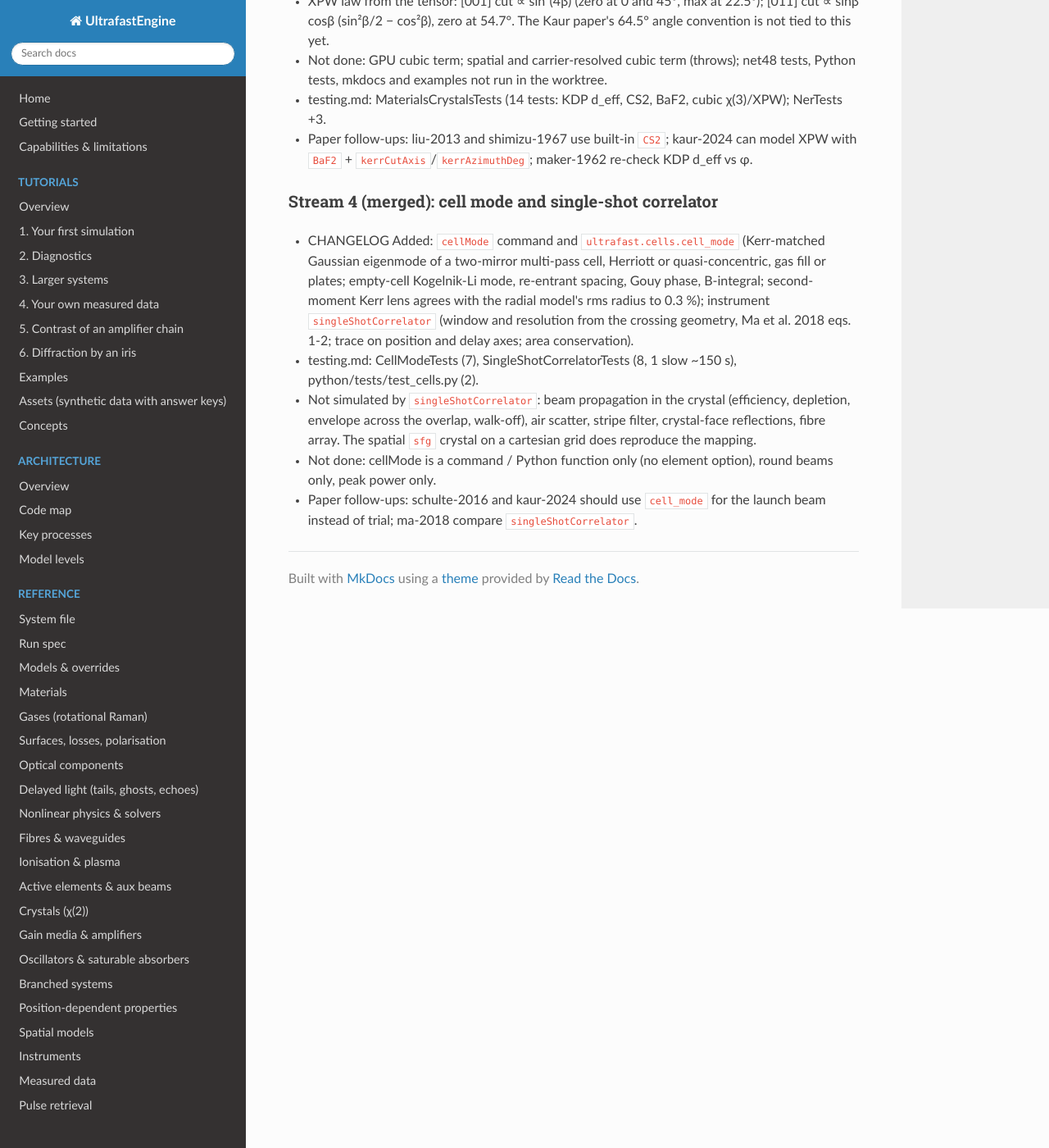
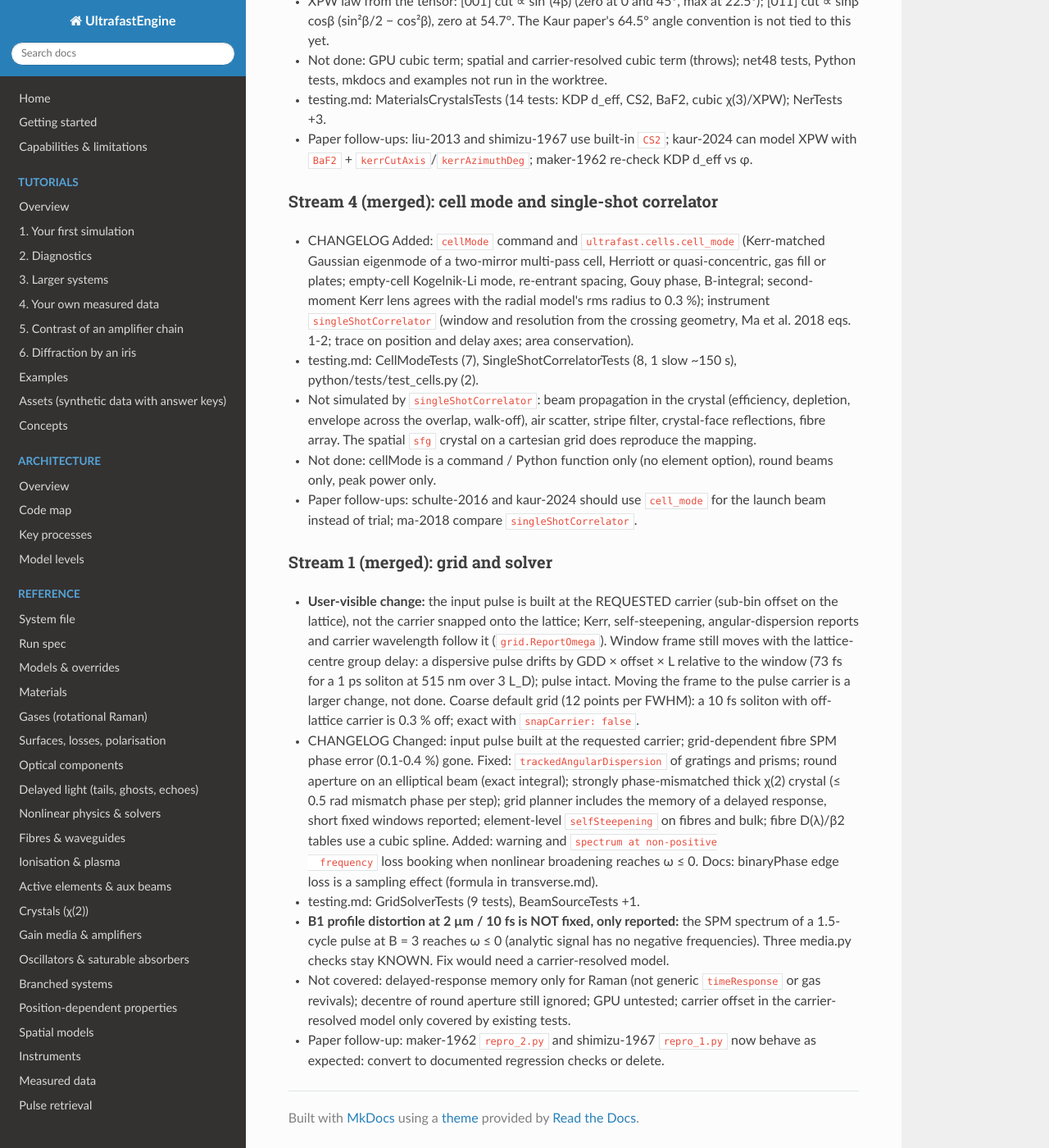
Before and after one commit to JosephCodemard/UltrafastEngine, an MkDocs documentation site: the page built from docs/design/plan-fixes-2026-11.md, in a window 1280 px wide and 1400 px high, scrolled down 2053 px. Shown: the whole window at 82% size. Built offline with MkDocs 1.6.1, drawn with Linux system fonts in a browser that asks for light colours; nearby versions of some CDN libraries.

Commit message:
Merge stream 1 final commits; plan notes

```diff
--- a/docs/design/plan-fixes-2026-11.md
+++ b/docs/design/plan-fixes-2026-11.md
@@ -71,3 +71,21 @@
   scatter, stripe filter, crystal-face reflections, fibre array. The spatial `sfg` crystal on a cartesian grid does reproduce the mapping.
 * Not done: cellMode is a command / Python function only (no element option), round beams only, peak power only.
 * Paper follow-ups: schulte-2016 and kaur-2024 should use `cell_mode` for the launch beam instead of trial; ma-2018 compare `singleShotCorrelator`.
+
+### Stream 1 (merged): grid and solver
+* **User-visible change:** the input pulse is built at the REQUESTED carrier (sub-bin offset on the lattice), not the carrier snapped onto the
+  lattice; Kerr, self-steepening, angular-dispersion reports and carrier wavelength follow it (`grid.ReportOmega`). Window frame still moves
+  with the lattice-centre group delay: a dispersive pulse drifts by GDD × offset × L relative to the window (73 fs for a 1 ps soliton at
+  515 nm over 3 L_D); pulse intact. Moving the frame to the pulse carrier is a larger change, not done. Coarse default grid (12 points per
+  FWHM): a 10 fs soliton with off-lattice carrier is 0.3 % off; exact with `snapCarrier: false`.
+* CHANGELOG Changed: input pulse built at the requested carrier; grid-dependent fibre SPM phase error (0.1-0.4 %) gone. Fixed:
+  `trackedAngularDispersion` of gratings and prisms; round aperture on an elliptical beam (exact integral); strongly phase-mismatched thick
+  χ(2) crystal (≤ 0.5 rad mismatch phase per step); grid planner includes the memory of a delayed response, short fixed windows reported;
+  element-level `selfSteepening` on fibres and bulk; fibre D(λ)/β2 tables use a cubic spline. Added: warning and `spectrum at non-positive
+  frequency` loss booking when nonlinear broadening reaches ω ≤ 0. Docs: binaryPhase edge loss is a sampling effect (formula in transverse.md).
+* testing.md: GridSolverTests (9 tests), BeamSourceTests +1.
+* **B1 profile distortion at 2 µm / 10 fs is NOT fixed, only reported:** the SPM spectrum of a 1.5-cycle pulse at B = 3 reaches ω ≤ 0 (analytic
+  signal has no negative frequencies). Three media.py checks stay KNOWN. Fix would need a carrier-resolved model.
+* Not covered: delayed-response memory only for Raman (not generic `timeResponse` or gas revivals); decentre of round aperture still ignored; GPU
+  untested; carrier offset in the carrier-resolved model only covered by existing tests.
+* Paper follow-up: maker-1962 `repro_2.py` and shimizu-1967 `repro_1.py` now behave as expected: convert to documented regression checks or delete.
```
